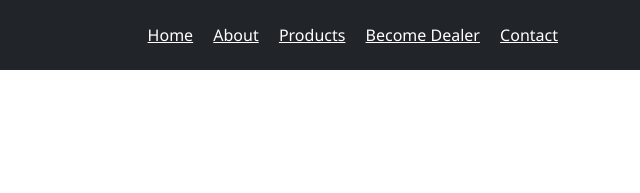
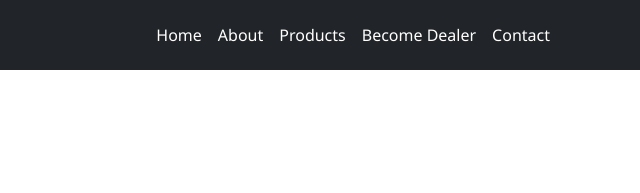
Before and after one commit to callbridge2025-eng/premiumautoparts, a website: page terms.html in a window 1280 px wide. Shown: the top 193 px of the page, 640-1280 px from the left. Drawn offline with nearby package versions, Linux system fonts and the light colour scheme.

Commit message:
Update terms.html

```diff
--- a/terms.html
+++ b/terms.html
@@ -13,12 +13,29 @@
 <nav class="navbar navbar-expand-lg navbar-dark bg-dark">
   <div class="container">
     <a class="navbar-brand fw-bold" href="index.html">Premium Auto Parts</a>
-    <div>
-      <a href="index.html" class="text-white me-3">Home</a>
-      <a href="about.html" class="text-white me-3">About</a>
-      <a href="products.html" class="text-white me-3">Products</a>
-      <a href="dealer.html" class="text-white me-3">Become Dealer</a>
-      <a href="contact.html" class="text-white">Contact</a>
+
+    <button class="navbar-toggler" type="button" data-bs-toggle="collapse" data-bs-target="#navbarNav">
+      <span class="navbar-toggler-icon"></span>
+    </button>
+
+    <div class="collapse navbar-collapse justify-content-end" id="navbarNav">
+      <ul class="navbar-nav">
+        <li class="nav-item">
+          <a class="nav-link text-white" href="index.html">Home</a>
+        </li>
+        <li class="nav-item">
+          <a class="nav-link text-white" href="about.html">About</a>
+        </li>
+        <li class="nav-item">
+          <a class="nav-link text-white" href="products.html">Products</a>
+        </li>
+        <li class="nav-item">
+          <a class="nav-link text-white" href="dealer.html">Become Dealer</a>
+        </li>
+        <li class="nav-item">
+          <a class="nav-link text-white" href="contact.html">Contact</a>
+        </li>
+      </ul>
     </div>
   </div>
 </nav>
@@ -54,5 +71,6 @@ Use of this website constitutes acceptance of these terms.
   </div>
 </footer>
 
+<script src="https://cdn.jsdelivr.net/npm/bootstrap@5.3.2/dist/js/bootstrap.bundle.min.js"></script>
 </body>
 </html>
```
